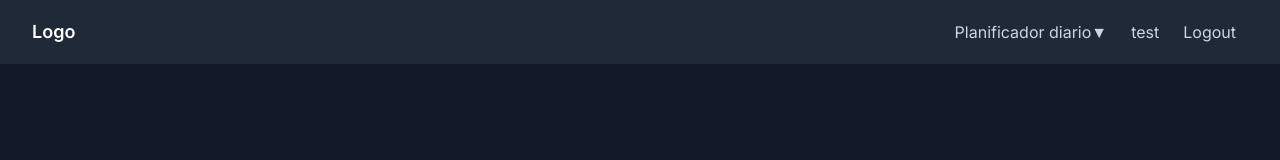
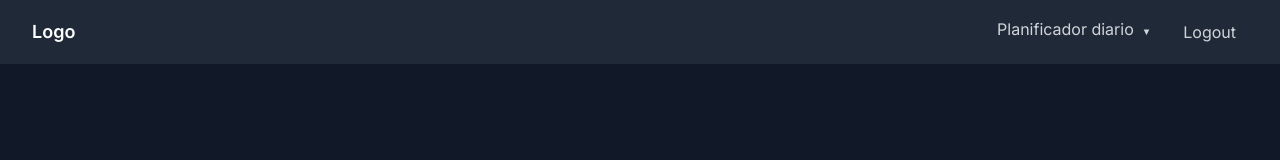
Before and after one commit to JeffersonDavid/rutas-front, a Next.js app: page /login in a window 1280 px wide. Both pictures are taken after typing "Sample", "Sample123" into the empty fields and a click on the button "Iniciar sesión". Shown: the top 160 px of the page. Built offline with nearby package versions, Linux system fonts and the light colour scheme.

Commit message:
use auth provider

```diff
--- a/src/app/appContexts/AuthContext.tsx
+++ b/src/app/appContexts/AuthContext.tsx
@@ -1,9 +1,11 @@
 'use client'
 import React, { createContext, useState, useContext, useEffect, ReactNode } from 'react';
+import { json } from 'stream/consumers';
 
 interface UserData {
   // Define la estructura de los datos de usuario
   username: string;
+  password:string;
   // Otros datos de usuario si es necesario
 }
 
@@ -27,7 +29,7 @@ export const AuthProvider: React.FC<AuthProviderProps> = ({ children }) => {
     if (token) {
       // Aquí deberías hacer una solicitud al servidor para validar el token y obtener los datos del usuario
       // Por simplicidad, asumiremos que el token es válido y simularemos la sesión del usuario
-      setUser({ username: 'user123' });
+      //setUser({ username: 'user123' });
     }else{
 
       setUser(null);
@@ -38,7 +40,7 @@ export const AuthProvider: React.FC<AuthProviderProps> = ({ children }) => {
   const login = (userData: UserData) => {
     // Lógica para iniciar sesión, como enviar una solicitud al servidor para autenticar al usuario
     // Una vez autenticado, guardar el token en el almacenamiento local
-    localStorage.setItem('authToken', 'exampleAuthToken');
+    localStorage.setItem('authToken', JSON.stringify(userData));
     setUser(userData);
   };
 
--- a/src/app/components/navigation/dropdown.tsx
+++ b/src/app/components/navigation/dropdown.tsx
@@ -2,12 +2,11 @@ import React, { useState } from 'react';
 import {appPrettyBorder,appText,appHover} from '../coreStyles/coreStyles'
 
 const Dropdown: React.FC<{ options: string[], title: string }> = ({ options , title }) => {
+
   const [isOpen, setIsOpen] = useState(false);
-
   const dropdownBorder = appPrettyBorder
   const dropdownText = appText
   const dropDownHover = appHover
-
 
   return (
     <div className="relative">
@@ -16,7 +15,9 @@ const Dropdown: React.FC<{ options: string[], title: string }> = ({ options , ti
         onClick={() => setIsOpen(!isOpen)}
         className={ `${dropdownText} ${dropDownHover} block px-3 py-2 rounded-md text-md ${isOpen ? 'bg-gray-700 text-white' : '' }`}
       >
-        <div className='flex'>{title} <span>&#9660;</span></div>
+        <div className='flex'>{title}
+          <span role="img" className={`m-2 ${isOpen && 'pulse'}`} aria-label="down arrow" style={{ fontSize: '0.6rem' }}> ▼ </span>
+         </div>
       </button>
 
       {/* Contenido del dropdown */}
@@ -34,6 +35,25 @@ const Dropdown: React.FC<{ options: string[], title: string }> = ({ options , ti
           ))}
         </div>
       )}
+
+       <style jsx>{`
+          @keyframes pulse {
+            0% {
+              transform: scale(1);
+            }
+            50% {
+              transform: scale(1.1);
+            }
+            100% {
+              transform: scale(1);
+            }
+          }
+          .pulse {
+            animation: pulse 1s infinite;
+          }
+        `}
+        </style>
+
     </div>
   );
 };
--- a/src/app/components/navigation/nav.tsx
+++ b/src/app/components/navigation/nav.tsx
@@ -3,16 +3,23 @@ import React, { useState } from 'react';
 import Dropdown from './dropdown';
 import LinkNav from './linkNav';
 import { useAuth } from '../../appContexts/AuthContext';
+import {appPrettyBorder,appText,appHover} from '../coreStyles/coreStyles'
 
 export default function Navbar() {
 
   const { user } = useAuth()
+  const { logout } = useAuth();
 
   const [isOpen, setIsOpen] = useState(false);
-  const planing = ['Añadir sitios de entrega', 'Calcular trayecto'];
+
+  type NavSkeletonItem = React.ReactNode;
+  const navSkeleton: NavSkeletonItem[] = [
+  <Dropdown key={1} options={['Añadir sitios de entrega', 'Calcular trayecto']} title="Planificador diario" />,
+  <button key={2} onClick={logout} className={`${appText} ${appHover}`}>Logout</button>
+];
 
   return (
-    <nav className="bg-gray-800">
+    <nav className={"bg-gray-800"}>
       <div className="max-w-7xl mx-auto px-2 sm:px-6 lg:px-8 relative">
         <div className="flex items-center justify-between h-16">
           <div className="flex-shrink-0">
@@ -39,19 +46,22 @@ export default function Navbar() {
             {user && isOpen && (
               <div className="md:hidden absolute top-16 left-0 w-full bg-gray-800 z-10">
                 <div className="px-2 pt-2 pb-3 sm:px-3">
-                  <Dropdown options={planing} title="Planificador diario" />
-                  <LinkNav href="test">test</LinkNav>
+                {navSkeleton.map((item, index) => (
+                  // Renderizar cada elemento de la matriz con su índice como clave
+                  <div key={index}>{item}</div>
+                ))}
                 </div>
               </div>
             )}
           </div>
 
-          {/* Contenedor condicional para mostrar los enlaces de navegación solo en escritorio */}
+          {/* Contenedor condicional para mostrar los enlaces de navegación solo en escritorio <LinkNav href="test">test</LinkNav>*/}
           {user && (
             <div className="hidden md:flex md:items-center">
-              <Dropdown options={planing} title="Planificador diario" />
-              <LinkNav href="test">test</LinkNav>
-              <LinkNav href="Logout">Logout</LinkNav>
+              {navSkeleton.map((item, index) => (
+                  // Renderizar cada elemento de la matriz con su índice como clave
+                  <div key={index}>{item}</div>
+              ))}
             </div>
           )}
         </div>
--- a/src/app/login/page.tsx
+++ b/src/app/login/page.tsx
@@ -10,13 +10,10 @@ const Login = () => {
 
   const handleSubmit = (event:any) => {
     event.preventDefault();
-    // Lógica para el envío del formulario de inicio de sesión
     console.log('Usuario:', username);
     console.log('Contraseña:', password);
-
     const userData = { username, password };
     login(userData);
-
   }
 
   return (
```
